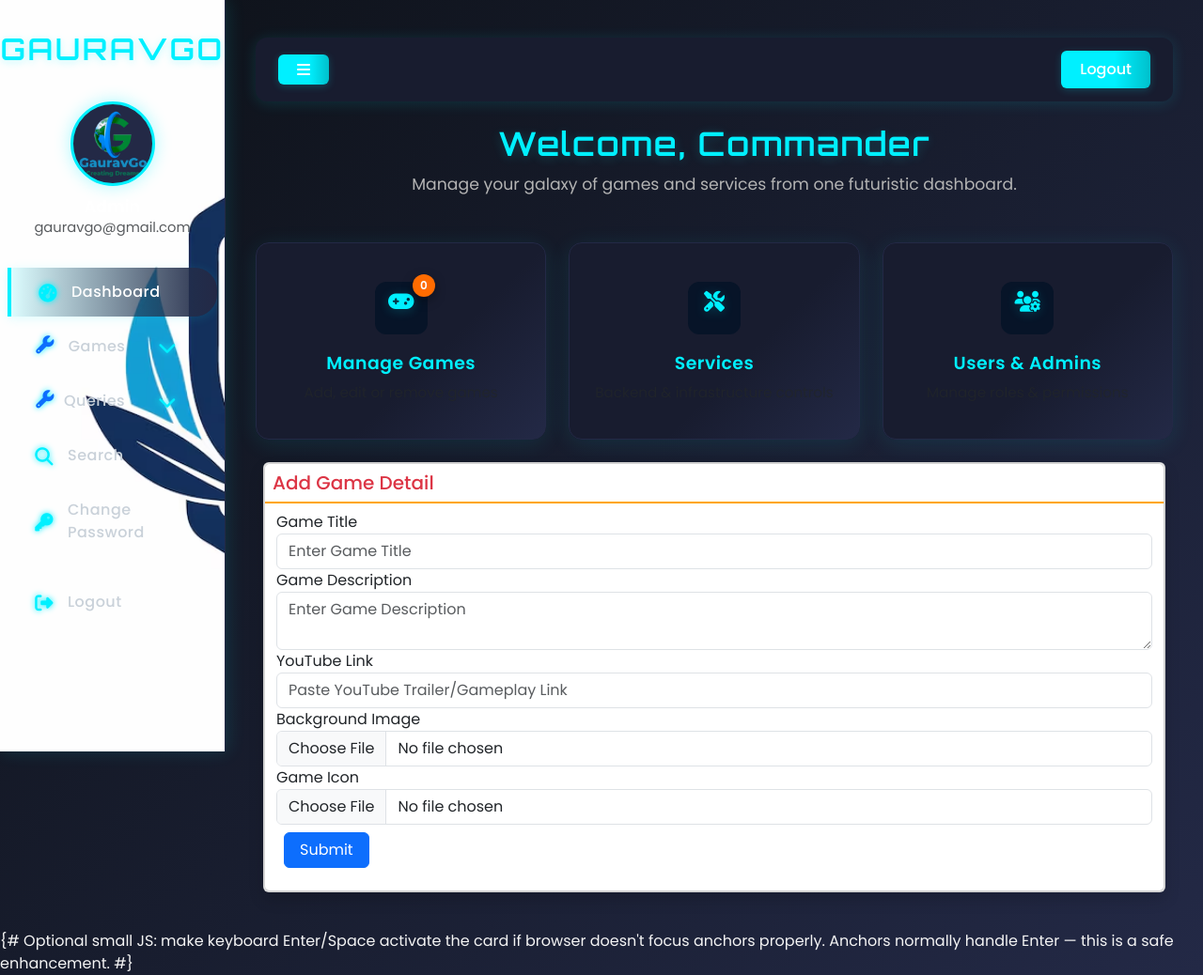
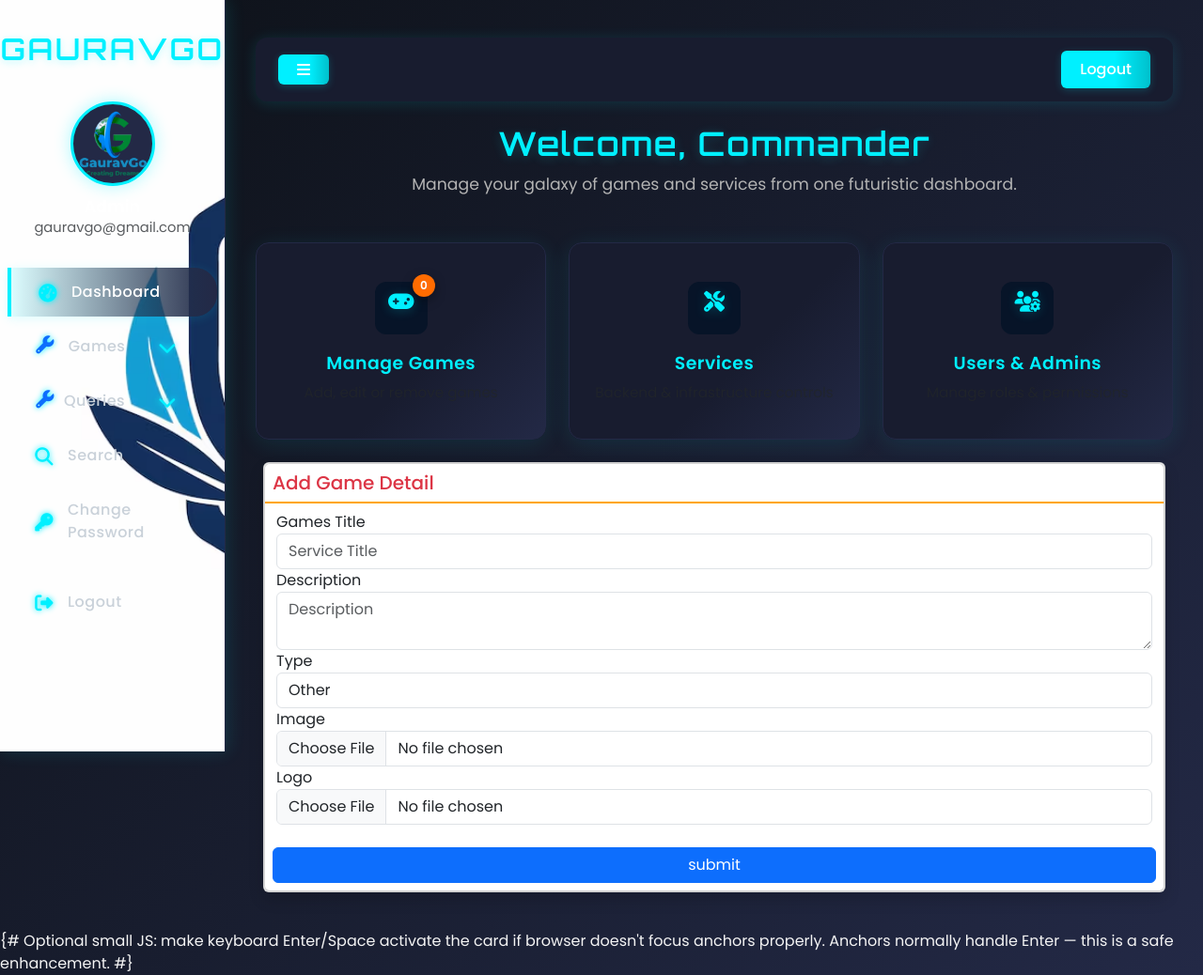
Before and after one commit to piyushratha/gauravgowebsite, a Django app: page /add_games in a window 1280 px wide. Shown: the whole page at 94% size. Run offline with Django 4.2, Linux system fonts and the light colour scheme; a user stored in the database is signed in; parts of the project's set-up code (start-up, migrations or seed data) failed here and were passed over.

Commit message:
add new page add_views_games.html page

```diff
--- a/GauravGoWeb/urls.py
+++ b/GauravGoWeb/urls.py
@@ -51,6 +51,7 @@
     path('search', search, name="search"),
     path('change_password', change_password, name="change_password"),
     path('add_games', add_games, name="add_games"),
+    # path('add_views_games', add_views_games, name="add_views_games"),
     path('manage_games', manage_games, name="manage_games"),
     path('edit_game/<int:pid>', edit_games, name="edit_game"),
     path('delete_game/<int:pid>', delete_games, name="delete_game"),
--- a/gauravgowebsite/templates/add_games.html
+++ b/gauravgowebsite/templates/add_games.html
@@ -6,50 +6,60 @@
     <div class="card body">
         <h5 class="p-2 text-danger" style="border-bottom:2px solid orange">Add Game Detail</h5>
 
+
 <div class="container-fluid">
     <form method="post" enctype="multipart/form-data">
-                {% csrf_token %}
+    {%csrf_token%}
         <div class="form-row">
-
             <div class="col-sm-12">
                 <div class="form-group">
-                            <label>Game Title</label>
-                            <input type="text" name="game_title" class="form-control" placeholder="Enter Game Title">
+                    <label>Games Title</label>
+                    <input type="text" name="servicetitle" class="form-control" placeholder="Service Title" >
                 </div>
             </div>
 
             <div class="col-sm-12">
                 <div class="form-group">
-                            <label>Game Description</label>
-                            <textarea name="game_description" class="form-control" placeholder="Enter Game Description"></textarea>
+                    <label>Description</label>
+                    <textarea name="description" class="form-control" placeholder="Description" ></textarea>
+
+                </div>
+
+            </div><div class="col-sm-12">
+                <div class="form-group">
+                    <label>Type</label>
+                    <select name="game_type" class="form-control">
+                        <option value="ftp">Free to Play Games</option>
+                        <option value="br">Battle Royale Games</option>
+                        <option value="fps">FPS Games</option>
+                        <option value="rpg">RPG Games</option>
+                        <option value="sim">Simulation Games</option>
+                        <option value="other" selected>Other</option>
+                    </select>
+                </div>
+            </div>
+            <div class="col-sm-12">
+                <div class="form-group">
+                    <label>Image</label>
+                    <input type="file" name="image" class="form-control"  >
                 </div>
             </div>
 
-                    <div class="col-sm-12">
+            </div><div class="col-sm-12">
                 <div class="form-group">
-                            <label>YouTube Link</label>
-                            <input type="text" name="youtube_link" class="form-control" placeholder="Paste YouTube Trailer/Gameplay Link">
+                    <label>Logo</label>
+                    <input type="file" name="logo" class="form-control"  >
                 </div>
             </div>
 
-                    <div class="col-sm-12">
-                        <div class="form-group">
-                            <label>Background Image</label>
-                            <input type="file" name="background_image" class="form-control">
-                        </div>
-                    </div>
-
-                    <div class="col-sm-12">
-                        <div class="form-group">
-                            <label>Game Icon</label>
-                            <input type="file" name="game_icon" class="form-control">
-                        </div>
-                    </div>
 
         </div>
 
-                <input type="submit" value="Submit" class="m-2 px-3 btn btn-primary">
+
+        <input type="submit" value="submit" class="m-2 px-3 btn btn-primary">
+
     </form>
+
 </div>
 </div>
 </div>
@@ -60,11 +70,11 @@
     window.location = '{% url "manage_games" %}';
 </script>
 {% endif %}
-
 {% if error == "yes" %}
 <script>
-    alert('Something went wrong, please try again');
+    alert('Something went wrong ,Please try Again');
 </script>
 {% endif %}
 
+
 {% endblock %}
```
Also changed, not shown: gauravgowebsite/templates/add_views_games.html (added, +70 -0 lines), db.sqlite3. Lines whose indentation alone changed are shown as unchanged.
